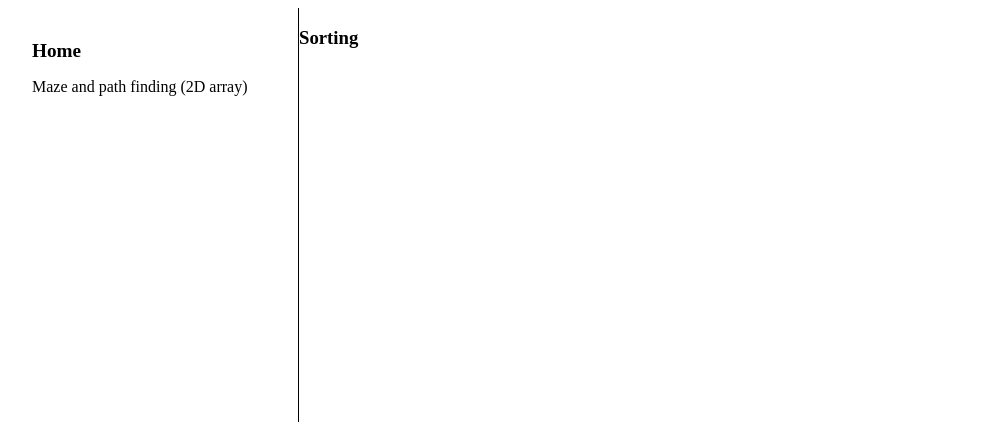
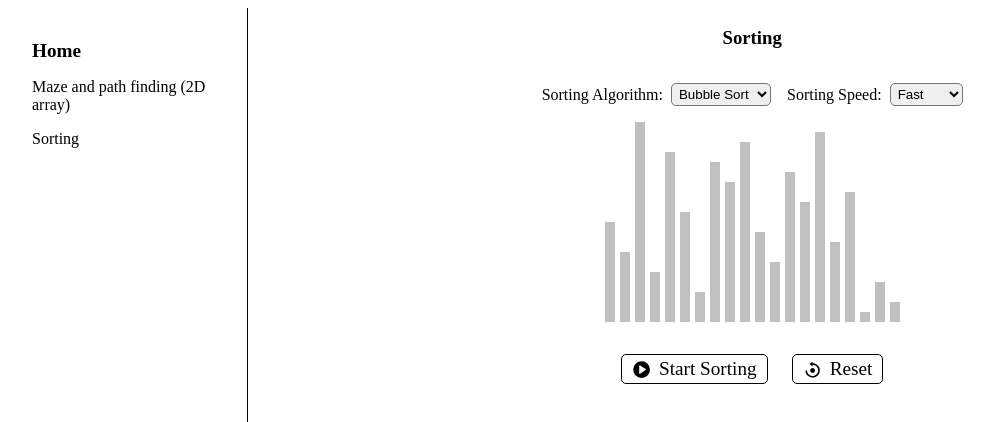
Before and after one commit to Steven-CheungSiuFung/Data-Structure-and-Algorithms, a React (Create React App) app: page /sorting in a window 1280 px wide. Shown: the top 422 px of the page, without its empty margins (16-1010 px from the left). Built offline with nearby package versions, Linux system fonts and the light colour scheme.

Commit message:
create sorting page, add bubble sort, quick sort

```diff
--- a/public/index.html
+++ b/public/index.html
@@ -13,10 +13,9 @@
 
     <link rel="manifest" href="%PUBLIC_URL%/manifest.json" />
 
-    <title>React App</title>
+    <title>Visual Algorithms</title>
   </head>
   <body>
     <div id="root"></div>
-
   </body>
 </html>
--- /dev/null
+++ b/src/components/ArrayCell/ArrayCell.component.js
@@ -0,0 +1,15 @@
+import { ArrayCellContainer } from "./ArrayCell.styles";
+
+const ArrayCell = ({ item }) => {
+  const { value, primary, secondary, current } = item;
+  return (
+    <ArrayCellContainer
+      value={value}
+      primary={primary}
+      secondary={secondary}
+      current={current}
+    ></ArrayCellContainer>
+  );
+};
+
+export default ArrayCell;
--- /dev/null
+++ b/src/components/ArrayCell/ArrayCell.styles.js
@@ -0,0 +1,17 @@
+import styled from "styled-components";
+
+export const ArrayCellContainer = styled.div`
+  width: 10px;
+  height: ${(props) => props.value * 10}px;
+  background-color: ${(props) => {
+    let currentColor = "silver";
+    if (props.current) {
+      currentColor = "green";
+    } else if (props.primary) {
+      currentColor = "yellow";
+    } else if (props.secondary) {
+      currentColor = "orange";
+    }
+    return currentColor;
+  }};
+`;
--- /dev/null
+++ b/src/components/FunctionalDiv/FunctionalDiv.styles.js
@@ -0,0 +1,16 @@
+import styled from "styled-components";
+
+export const FunctionalDiv = styled.div`
+  border: 1px solid black;
+  border-radius: 5px;
+  padding: 2px 8px;
+  cursor: pointer;
+`;
+
+export const ControlDiv = styled(FunctionalDiv)`
+  display: flex;
+  gap: 0.5rem;
+  align-items: center;
+  padding: 3px 10px;
+  font-size: 1.2rem;
+`;
--- /dev/null
+++ b/src/components/Selector/Selector.styles.js
@@ -0,0 +1,19 @@
+import styled from "styled-components";
+
+export const SelectSection = styled.div`
+  display: flex;
+  align-items: center;
+  gap: 1rem;
+`;
+
+export const SelectGroup = styled.div`
+  display: flex;
+  align-items: center;
+  gap: 0.5rem;
+`;
+
+export const Selector = styled.select`
+  border-radius: 5px;
+  padding: 2px 5px 2px 3px;
+  cursor: pointer;
+`;
--- a/src/components/TwoDMaze/TwoDMaze.styles.js
+++ b/src/components/TwoDMaze/TwoDMaze.styles.js
@@ -1,4 +1,8 @@
 import styled from "styled-components";
+import {
+  FunctionalDiv,
+  ControlDiv,
+} from "../FunctionalDiv/FunctionalDiv.styles";
 
 export const MazeComponentWrapper = styled.div`
   display: flex;
@@ -6,33 +10,6 @@ export const MazeComponentWrapper = styled.div`
   align-items: center;
   gap: 1rem;
   padding: 1rem 0;
-`;
-
-export const SelectSection = styled.div`
-  display: flex;
-  align-items: center;
-  gap: 1rem;
-`;
-
-export const SelectGroup = styled.div`
-  display: flex;
-  align-items: center;
-  gap: 0.5rem;
-`;
-
-export const Selector = styled.select`
-  border-radius: 5px;
-  padding: 2px 5px 2px 3px;
-  cursor: pointer;
-`;
-
-export const SpeedSelector = styled(Selector)``;
-
-export const FunctionalDiv = styled.div`
-  border: 1px solid black;
-  border-radius: 5px;
-  padding: 2px 8px;
-  cursor: pointer;
 `;
 
 export const SetMazeSizeButton = styled(FunctionalDiv)`
@@ -75,10 +52,4 @@ export const ControlGroup = styled.div`
   gap: 1rem;
 `;
 
-export const ControlButton = styled(FunctionalDiv)`
-  display: flex;
-  gap: 0.5rem;
-  align-items: center;
-  padding: 3px 10px;
-  font-size: 1.2rem;
-`;
+export const ControlButton = styled(ControlDiv)``;
--- a/src/components/routes/Navigation/Navigation.component.js
+++ b/src/components/routes/Navigation/Navigation.component.js
@@ -18,8 +18,8 @@ const Navigation = () => {
         <NavLink to="/queue">Queue</NavLink>
   <NavLink to="/trees">Trees</NavLink>*/}
         <NavLink to="/2d-array">Maze and path finding (2D array)</NavLink>
+        <NavLink to="/sorting">Sorting</NavLink>
         {/*<NavLink to="/graph">Graph</NavLink>
-        <NavLink to="/sorting">Sorting</NavLink>
         <NavLink to="/recursion">Recursion</NavLink>
   <NavLink to="/dynamic-programming">Dynamic Programming</NavLink>*/}
       </NavigationContainer>
--- a/src/components/routes/Sorting/Sorting.component.jsx
+++ b/src/components/routes/Sorting/Sorting.component.jsx
@@ -1,178 +1,223 @@
-import React from "react";
+import React, { useEffect, useState } from "react";
+import ArrayCell from "../../ArrayCell/ArrayCell.component";
+import { v4 as uuidv4 } from "uuid";
+import { sleep } from "../../../helper/utils";
+import { GoPlay } from "react-icons/go";
+import { BiReset } from "react-icons/bi";
+import {
+  SortingContainer,
+  ArrayContainer,
+  ControlGroup,
+  ControlButton,
+} from "./Sorting.styles";
+import {
+  SelectSection,
+  SelectGroup,
+  Selector,
+} from "../../Selector/Selector.styles";
+
+const Speeds = {
+  Slow: 100,
+  Normal: 50,
+  Fast: 20,
+  Biuu: 1,
+};
+
+const defaultAlgorithms = {
+  "Bubble Sort": "Bubble Sort",
+  "Quick Sort": "Quick Sort",
+};
 
 const Sorting = () => {
-  const numbers = [2, 5, 3, 1, 9, 6, 8, 7, 4];
+  const [arrayState, setArrayState] = useState([]);
+  const [sortingTime, setSortingTime] = useState(null);
+  const [algo, setAlgo] = useState(defaultAlgorithms["Bubble Sort"]);
+  const [speed, setSpeed] = useState(Speeds.Fast);
+  const numbers = [
+    10, 7, 20, 5, 17, 11, 3, 16, 14, 18, 9, 6, 15, 12, 19, 8, 13, 1, 4, 2,
+  ];
 
-  // Bubble Sort
-  // [2, 5, 3, 1, 9, 6, 8, 7, 4]
-  const bubbleSort = (array) => {
+  // create item class
+  class ArrayItem {
+    constructor(val) {
+      this.value = val;
+      this.id = null;
+      this.primary = false;
+      this.secondary = false;
+      this.current = false;
+    }
+  }
+
+  const createNewArray = () => {
+    const numberArray = numbers.map((val) => {
+      const newItem = new ArrayItem(val);
+      const newId = uuidv4();
+      newItem.id = newId;
+      return newItem;
+    });
+    return numberArray;
+  };
+
+  useEffect(() => {
+    const newArray = createNewArray();
+    setArrayState(newArray);
+  }, []);
+
+  /* Bubble Sort */
+  const bubbleSort = async (array) => {
     for (let i = 0; i < array.length; i++) {
-      for (let j = 0; j < array.length; j++) {
-        if (array[j] > array[j + 1]) {
+      for (let j = 0; j < array.length - 1; j++) {
+        const current = array[j];
+        const next = array[j + 1];
+        current.primary = true;
+        next.secondary = true;
+        setArrayState([...array]);
+        await sleep(speed);
+        if (array[j].value > array[j + 1].value) {
           let holder = array[j];
           array[j] = array[j + 1];
           array[j + 1] = holder;
+          setArrayState([...array]);
+          await sleep(speed);
         }
+        current.primary = false;
+        next.secondary = false;
       }
     }
     return array;
     // O(n^2)
   };
 
-  // Selection Sort
-  const slectionSort = (array) => {
-    // start from index 0
-    for (let i = 0; i < array.length; i++) {
-      // locate the index of the smallest number in the rest of the array
-      let smallNumberIndex = i;
-      for (let j = i + 1; j < array.length; j++) {
-        if (array[j] < array[smallNumberIndex]) {
-          smallNumberIndex = j;
-        }
-      }
-      // switch the smallest number to the current index
-      if (smallNumberIndex > i) {
-        let temp = array[i];
-        array[i] = array[smallNumberIndex];
-        array[smallNumberIndex] = temp;
-      }
-    }
-    return array;
-  };
+  /* Quick Sort with Recursion */
+  const recursion = async (array, left, right) => {
+    if (right < left || right === left || left > right) return;
 
-  // Insertion Sort
-  // [2, 5, 3, 1, 9, 6, 8, 7, 4]
-  const insertionSort = (array) => {
-    for (let i = 0; i < array.length; i++) {
-      if (array[i] < array[0]) {
-        array.splice(0, 0, array[i]);
-        array.splice(i + 1, 1);
-      } else {
-        for (let j = 1; j < i; j++) {
-          if (array[i] < array[j] && array[i] >= array[j - 1]) {
-            array.splice(j, 0, array[i]);
-            array.splice(i + 1, 1);
-          }
-        }
-      }
-    }
-    return array;
-    // O(n^2);
-    // can be Ω(n) in almost sorted case;
-  };
+    const rightNode = array[right];
+    rightNode.current = true;
+    setArrayState([...array]);
 
-  // Merge Sort
-  // [11, 2, 5, 99, 3, 10, 1, 9, 12, 6, 8, 7, 4]
-  const mergeSort = (array) => {
-    // 1. split the array into left and right
-    const splitArray = (array) => {
-      if (array.length === 1) {
-        return array;
-      } else {
-        const leftArray = array.slice(0, Math.floor(array.length / 2));
-        const rightArray = array.slice(Math.floor(array.length / 2));
-        return merge(splitArray(leftArray), splitArray(rightArray));
-      }
-    };
-    // 2. compare and merge
-    // [5], [2] => [2, 5]
-    // [1], [7] => [1, 7]
-    // [2, 5], [1, 7] => [1, 2, 5, 7]
-    const merge = (array1, array2) => {
-      const newArray = [];
-      let i = 0;
-      let j = 0;
-      while (newArray.length !== array1.length + array2.length) {
-        if (j === array2.length) {
-          newArray.push(array1[i]);
-          i++;
-        } else if (i === array1.length) {
-          newArray.push(array2[j]);
-          j++;
-        } else if (array1[i] < array2[j]) {
-          newArray.push(array1[i]);
-          i++;
-        } else {
-          newArray.push(array2[j]);
-          j++;
-        }
-      }
-      return newArray;
-    };
+    let i = left;
+    let j = left;
 
-    return splitArray(array);
-    // O(NLogN)
-  };
-
-  /* Quick Sort with Recursion */
-
-  const recursion = (array, h, p) => {
-    if (p < h || p === h || h > p) return;
-
-    let i = h;
-    let j = h;
-
-    while (j !== p) {
-      if (array[j] < array[p]) {
+    while (j !== right) {
+      const iNode = array[i];
+      const jNode = array[j];
+      iNode.primary = true;
+      jNode.secondary = true;
+      setArrayState([...array]);
+      await sleep(speed);
+      if (array[j].value < array[right].value) {
         let temp = array[j];
         array[j] = array[i];
         array[i] = temp;
         i++;
       }
       j++;
+      iNode.primary = false;
+      jNode.secondary = false;
     }
 
-    let temp = array[p];
-    array[p] = array[i];
+    let temp = array[right];
+    array[right] = array[i];
     array[i] = temp;
+    setArrayState([...array]);
+    await sleep(speed);
+    rightNode.current = false;
+    setArrayState([...array]);
 
-    recursion(array, h, i - 1);
-    recursion(array, i + 1, p);
+    await recursion(array, left, i - 1);
+    await recursion(array, i + 1, right);
   };
 
-  const quickSort = (array) => {
-    recursion(array, 0, array.length - 1);
+  const quickSort = async (array) => {
+    await recursion(array, 0, array.length - 1);
     return array;
     // T: O(nlogn);
     // S: O(logn);
   };
 
-  /* Hoare's quick select */
-  // find the smallest kth value in an unsorted array;
-  const hoareQuickSort = (array, left, p, k) => {
-    let partitionPointer = left;
-    for (let j = left; j < p; j++) {
-      if (array[j] < array[p]) {
-        const temp = array[partitionPointer];
-        array[partitionPointer] = array[j];
-        array[j] = temp;
-        partitionPointer++;
-      }
-    }
-    let temp = array[p];
-    array[p] = array[partitionPointer];
-    array[partitionPointer] = temp;
-
-    if (partitionPointer === k) {
-      return partitionPointer;
-    }
-
-    const indexToFind =
-      partitionPointer > k
-        ? hoareQuickSort(array, left, partitionPointer - 1, k)
-        : hoareQuickSort(array, partitionPointer + 1, p, k);
-    return indexToFind;
+  // change sorting algorithms
+  const onChangeSelectAlgo = (e) => {
+    const selectedAlgo = e.target.value;
+    const newAlgo = defaultAlgorithms[selectedAlgo];
+    setAlgo(newAlgo);
   };
 
-  const hoareQuickSelect = (array, k) => {
-    const indexToFind = hoareQuickSort(array, 0, array.length - 1, k - 1);
-    return array[indexToFind];
+  // change speed
+  const onChangeSelectSpeed = (e) => {
+    const selectedSpeed = e.target.value;
+    setSpeed(Speeds[selectedSpeed]);
+  };
+
+  const sort = async () => {
+    switch (algo) {
+      case defaultAlgorithms["Bubble Sort"]:
+        return await bubbleSort(arrayState);
+      case defaultAlgorithms["Quick Sort"]:
+        return await quickSort(arrayState);
+      default:
+        return;
+    }
+  };
+
+  const onClickStart = async (e) => {
+    const startTime = new Date().getTime();
+    const result = await sort();
+    const endTime = new Date().getTime();
+    const totalTime = endTime - startTime;
+    setSortingTime(totalTime);
+    console.log(result);
+  };
+
+  const onClickReset = () => {
+    const newArray = createNewArray();
+    setArrayState(newArray);
   };
 
   return (
-    <div>
+    <SortingContainer>
       <h3>Sorting</h3>
-    </div>
+      <SelectSection>
+        <SelectGroup>
+          <label>Sorting Algorithm: </label>
+          <Selector
+            id="algo"
+            name="algo"
+            defaultValue="Bubble Sort"
+            onChange={onChangeSelectAlgo}
+          >
+            <option value="Bubble Sort">Bubble Sort</option>
+            <option value="Quick Sort">Quick Sort</option>
+          </Selector>
+        </SelectGroup>
+        <SelectGroup>
+          <label>Sorting Speed: </label>
+          <Selector
+            id="speed"
+            name="speed"
+            defaultValue="Fast"
+            onChange={onChangeSelectSpeed}
+          >
+            <option value="Slow">Slow</option>
+            <option value="Normal">Normal</option>
+            <option value="Fast">Fast</option>
+            <option value="Biuu">Biuu</option>
+          </Selector>
+        </SelectGroup>
+      </SelectSection>
+      <ArrayContainer>
+        {arrayState.map((item) => (
+          <ArrayCell key={item.id} item={item} />
+        ))}
+      </ArrayContainer>
+      <p>{sortingTime && `${sortingTime / 1000}s`}</p>
+      <ControlGroup>
+        <ControlButton onClick={onClickStart}>
+          {<GoPlay />}Start Sorting
+        </ControlButton>
+        <ControlButton onClick={onClickReset}>{<BiReset />}Reset</ControlButton>
+      </ControlGroup>
+    </SortingContainer>
   );
 };
 
--- /dev/null
+++ b/src/components/routes/Sorting/Sorting.styles.js
@@ -0,0 +1,23 @@
+import styled from "styled-components";
+import { ControlDiv } from "../../FunctionalDiv/FunctionalDiv.styles";
+
+export const SortingContainer = styled.div`
+  width: 100%;
+  display: flex;
+  flex-direction: column;
+  align-items: center;
+  gap: 1rem;
+`;
+
+export const ArrayContainer = styled.div`
+  display: flex;
+  gap: 5px;
+  align-items: flex-end;
+`;
+
+export const ControlGroup = styled.div`
+  display: flex;
+  gap: 1.5rem;
+`;
+
+export const ControlButton = styled(ControlDiv)``;
--- /dev/null
+++ b/src/helper/utils.js
@@ -0,0 +1,3 @@
+export const sleep = (time) => {
+  return new Promise((resolve) => setTimeout(resolve, time));
+};
```
Also changed, not shown: src/components/TwoDMaze/TwoDMaze.component.js (+12 -20 lines), src/notes/sorting.note.js (added, +165 -0 lines).
